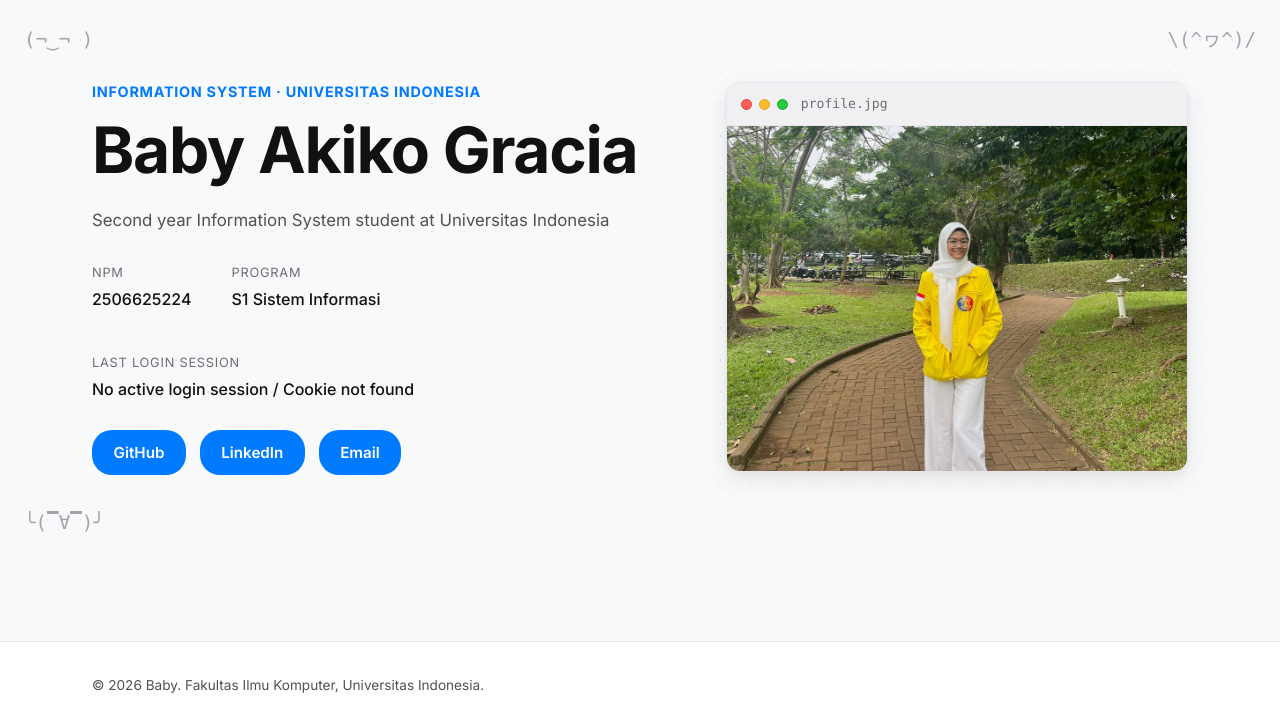
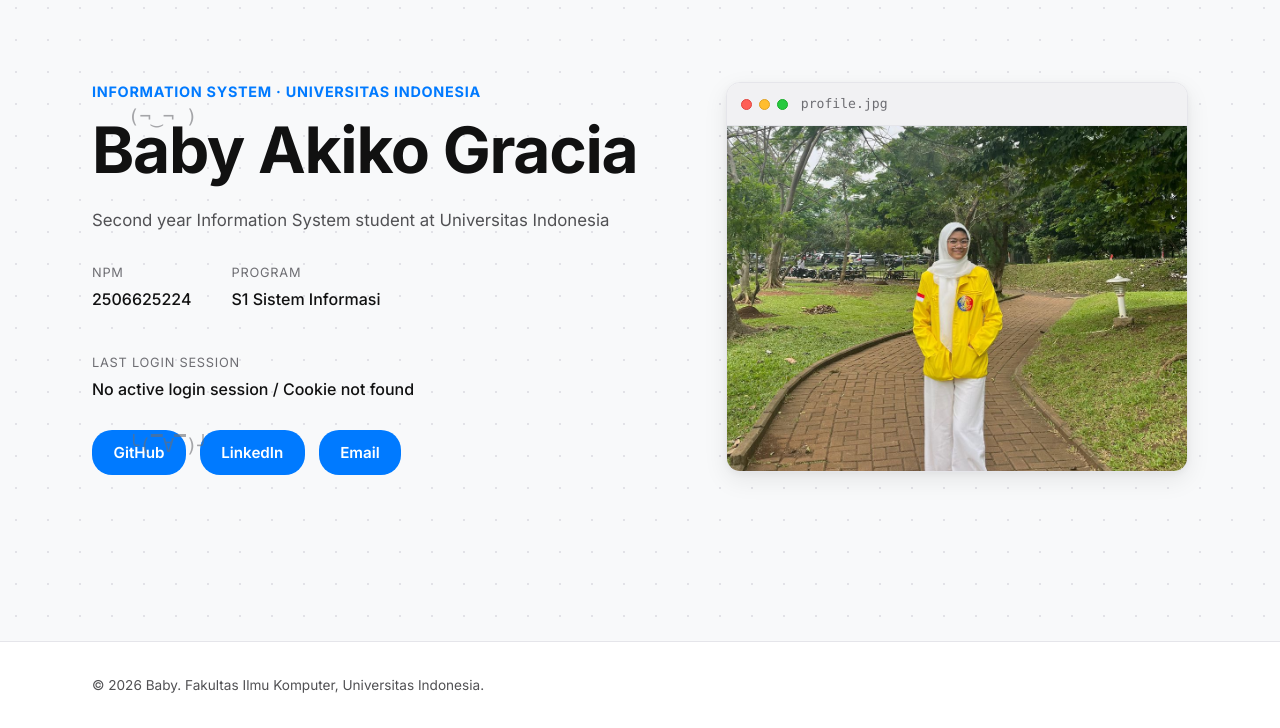
Before and after one commit to babyakiko/myportofolio, a Django app: page / in a window 1280 px wide. Shown: the part 72-800 px from the top of the page. Run offline with Django 5.2, Linux system fonts and the light colour scheme.

Commit message:
fix: resolve JSON response error and toast flow

```diff
--- a/main/views.py
+++ b/main/views.py
@@ -112,19 +112,19 @@ def get_projects_json(request):
     # Manually build the JSON data so we can add the Star logic
     data = []
     for project in projects:
-        starred_users = project.starred_by.all()
-        is_starred = request.user in starred_users if request.user.is_authenticated else False
-        starred_by_names = ", ".join([u.username for u in starred_users])
+        starred_users = list(project.starred_by.all())
+        is_starred = request.user.is_authenticated and request.user in starred_users
+        starred_by_names = ", ".join([u.username for u in starred_users if getattr(u, "username", None)])
 
         data.append({
-            "pk": str(project.id),
+            "pk": str(project.pk),
             "fields": {
                 "title": project.title,
                 "role": getattr(project, 'role', ''),
                 "description": project.description,
-                "tech_stack": project.tech_stack,
+                "tech_stack": getattr(project, "tech_stack", ""),
                 "image_url": getattr(project, 'image_url', getattr(project, 'project_image_url', '')),
-                "star_count": starred_users.count(),
+                "star_count": len(starred_users),
                 "is_starred": is_starred,
                 "starred_by_names": starred_by_names,
             }
--- a/static/css/style.css
+++ b/static/css/style.css
@@ -243,9 +243,9 @@ h1, .brand {
     transform: scale(1.2);
 }
 
-.kaomoji-1 { top: 24px; left: 24px; }
-.kaomoji-2 { bottom: 24px; left: 24px; }
-.kaomoji-3 { top: 24px; right: 24px; }
+.kaomoji-1 { top: 18%; left: 10%; }
+.kaomoji-2 { bottom: 18%; left: 10%; }
+.kaomoji-3 { top: 22%; right: 10%; }
 
 /* Experience Section */
 .experience-section {
```
